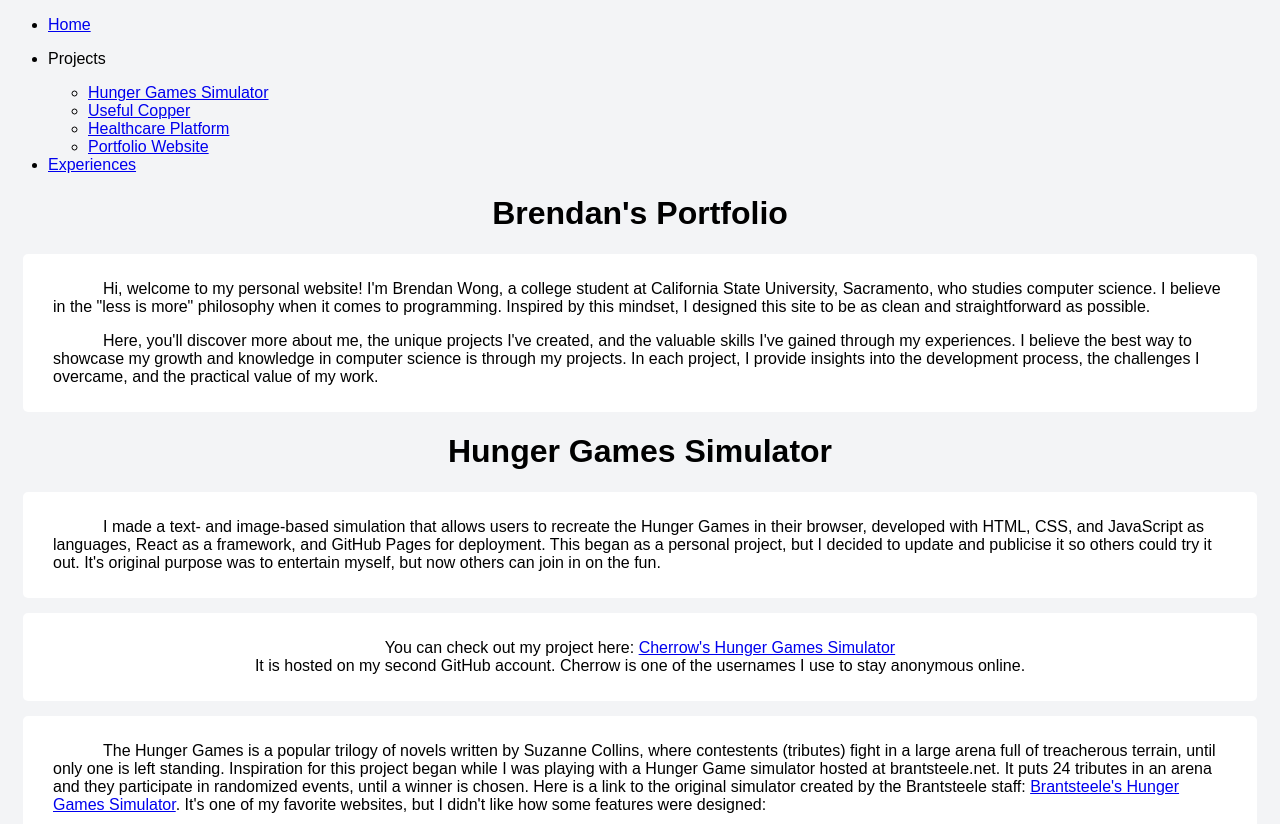
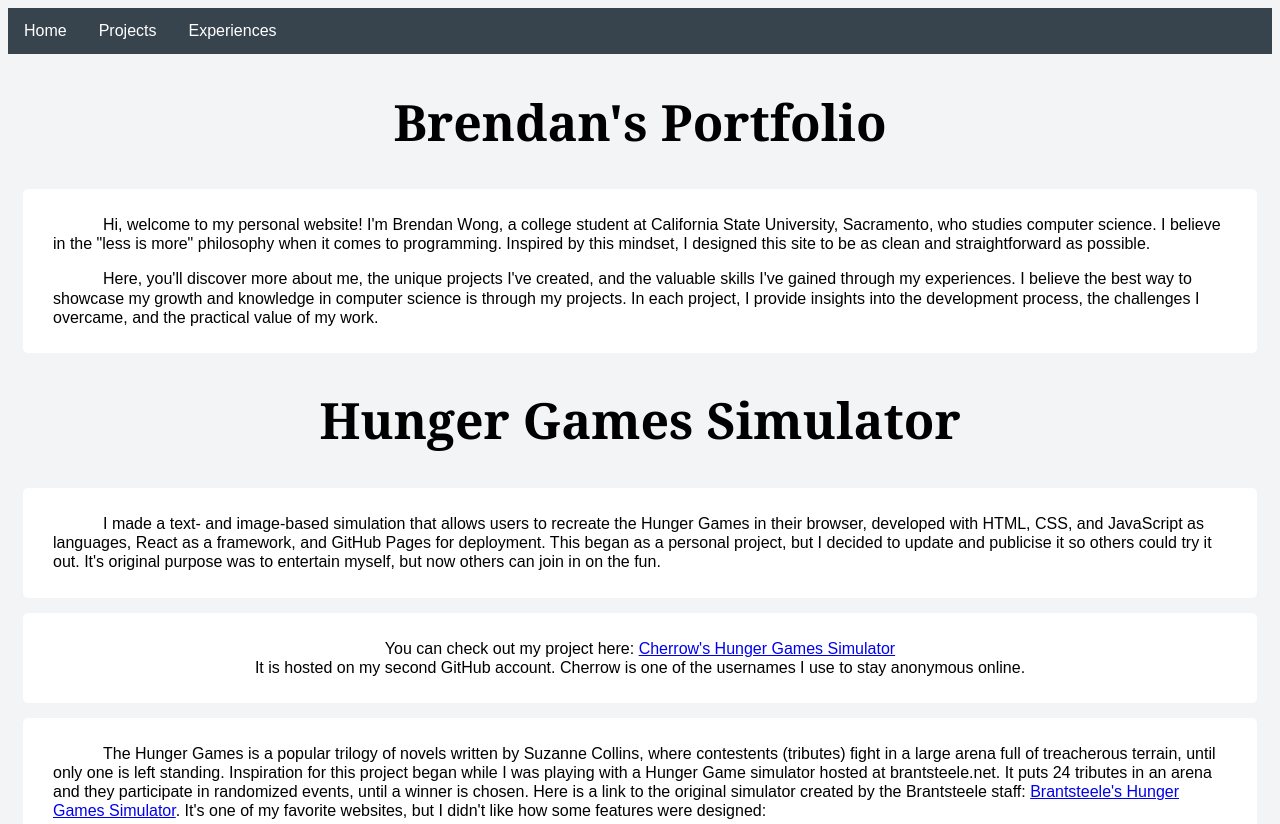
Before and after one commit to BrendanMWong/websitepractice, a plain HTML site: page portfolioredo.html in a window 1280 px wide. Shown: the top 824 px of the page. Drawn offline with Linux system fonts and the light colour scheme.

Commit message:
test navigation bar

```diff
--- a/portfolioredo.html
+++ b/portfolioredo.html
@@ -14,17 +14,17 @@
 </head>
 
 <body>
-    <div>
+    <div class="navigationbar">
         <ul>
             <li><a href="home.html" alt="home page">Home</a></li>
-            <li>
-                <p>Projects</p>
-                <ul>
-                    <li><a href="hungergames.html" alt="hunger games project">Hunger Games Simulator</a></li>
-                    <li><a href="usefulcopper.html" alt="useful copper project">Useful Copper</a></li>
-                    <li><a href="healthcareplatform.html" alt="healthcare platform project">Healthcare Platform</a></li>
-                    <li><a href="portfoliowebsite.html" alt="portfolio website project">Portfolio Website</a></li>
-                </ul>
+            <li class="dropdown">
+                <a href="javascript:void(0)" class="dropbtn">Projects</a>
+                <div class="dropdown-content">
+                    <a href="hungergames.html" alt="hunger games project">Hunger Games Simulator</a>
+                    <a href="usefulcopper.html" alt="useful copper project">Useful Copper</a>
+                    <a href="healthcareplatform.html" alt="healthcare platform project">Healthcare Platform</a>
+                    <a href="portfoliowebsite.html" alt="portfolio website project">Portfolio Website</a>
+                </div>
             </li>
             <li><a href="experiences.html" alt="experiences page">Experiences</a></li>
         </ul>
--- a/styles.css
+++ b/styles.css
@@ -1,13 +1,17 @@
 * {
-    font-family: Arial, sans-serif;
+  font-family: Arial, Verdana, Helvetica, sans-serif;
 }
 
 body {
   background-color: #f3f4f6;
 }
 
-h1, h2, h3 {
+h1,
+h2,
+h3 {
   text-align: center;
+  font-family: Georgia, serif;
+  font-size: 50px;
 }
 
 img {
@@ -22,6 +26,7 @@ img {
   padding: 10px 30px;
   border-radius: 5px;
   margin: 15px;
+  line-height: 1.2;
 }
 
 .whitebox p {
@@ -32,3 +37,58 @@ img {
   text-align: center;
   text-indent: 0px;
 }
+
+.navigationbar ul {
+  list-style-type: none;
+  margin: 0;
+  padding: 0;
+  overflow: hidden;
+  background-color: #38444d;
+}
+
+.navigationbar li {
+  float: left;
+}
+
+li a,
+.dropbtn {
+  display: inline-block;
+  color: white;
+  text-align: center;
+  padding: 14px 16px;
+  text-decoration: none;
+}
+
+li a:hover,
+.dropdown:hover .dropbtn {
+  background-color: red;
+}
+
+li.dropdown {
+  display: inline-block;
+}
+
+.dropdown-content {
+  display: none;
+  position: absolute;
+  background-color: #f9f9f9;
+  min-width: 160px;
+  box-shadow: 0px 8px 16px 0px rgba(0, 0, 0, 0.2);
+  z-index: 1;
+}
+
+.dropdown-content a {
+  color: black;
+  padding: 12px 16px;
+  text-decoration: none;
+  display: block;
+  text-align: left;
+}
+
+.dropdown-content a:hover {
+  background-color: #f1f1f1;
+}
+
+.dropdown:hover .dropdown-content {
+  display: block;
+}
```
Lines whose indentation alone changed are shown as unchanged.
